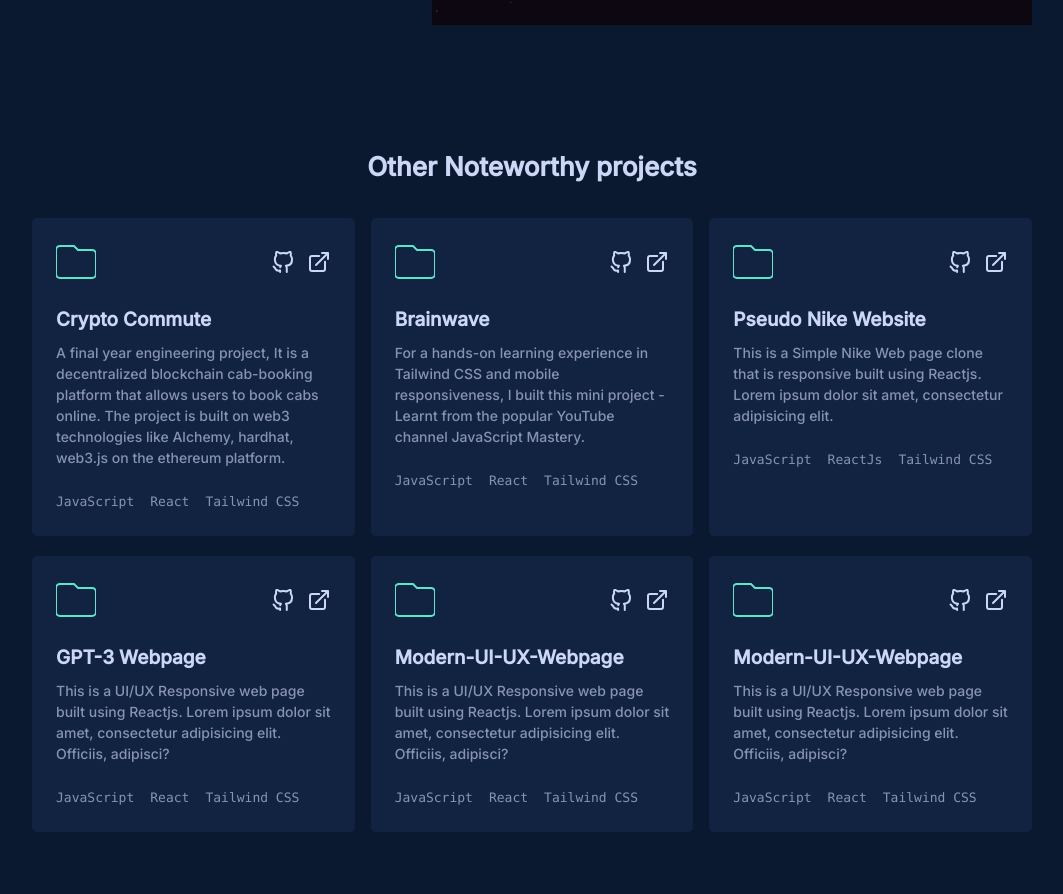
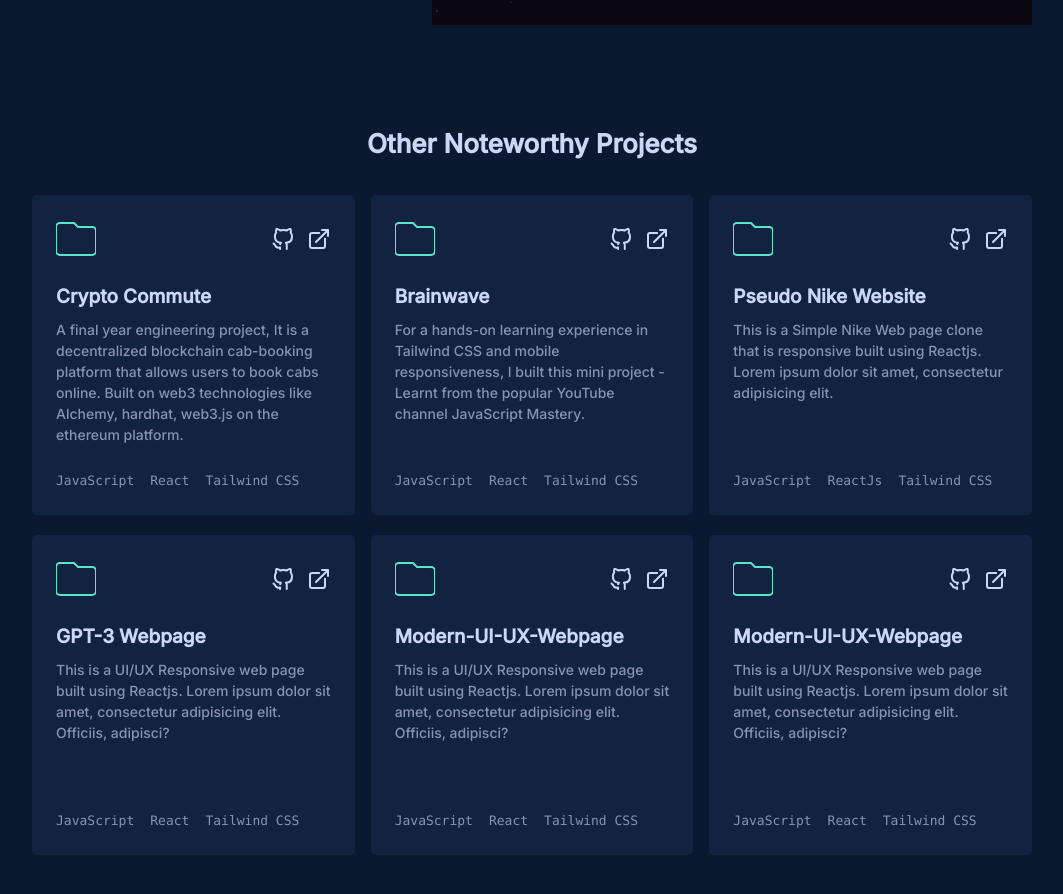
Before and after one commit to Shah1011/Portfolio-V1, a Next.js app: page / in a window 1280 px wide. Shown: the part 2701-3595 px from the top of the page, without its empty margins (108-1171 px from the left). Built offline with nearby package versions, Linux system fonts and the light colour scheme; a web font is replaced by a local one.

Commit message:
Grid Size fix MoreWork.jsx

```diff
--- a/src/components/MoreWork.jsx
+++ b/src/components/MoreWork.jsx
@@ -1,71 +1,30 @@
 'use client';
 
 import Image from 'next/image';
-import { motion, useAnimation } from 'framer-motion';
+import { motion } from 'framer-motion';
 import folder from '@/components/icons/folder.svg';
 import externallink from '@/components/icons/externallink.svg';
 import github from '@/components/icons/github.svg';
 import projectsData from '@/data/projects.json';
-import { useEffect } from 'react';
 
 export default function MoreWork() {
-  // const controls = useAnimation();
-
-  // useEffect(() => {
-  //   const handleScroll = () => {
-  //     const element = document.getElementById('more-work');
-  //     if (element) {
-  //       const offset = window.scrollY + window.innerHeight;
-  //       const elementOffset = element.offsetTop;
-  //       if (offset > elementOffset) {
-  //         controls.start('visible', { delay: 0.2, once: true });
-  //       }
-  //     }
-  //   };
-
-  //   window.addEventListener('scroll', handleScroll);
-
-  //   return () => {
-  //     window.removeEventListener('scroll', handleScroll);
-  //   };
-  // }, [controls]);
-
-  // const animationVariants = {
-  //   hidden: {
-  //     translateY: 10,
-  //     opacity: 0,
-  //   },
-  //   visible: {
-  //     translateY: 0,
-  //     opacity: 1,
-  //     transition: {
-  //       ease: 'easeIn',
-  //       duration: 0.4,
-  //     },
-  //   },
-  // };
-
   return (
     <motion.section
       initial='hidden'
-      // animate={controls}
-      // variants={animationVariants}
       id='more-work'
       className='max-lg:mx-[3rem] max-sm:mx-auto max-sm:px-8'
     >
       <div>
         <h1 className='text-primary2 text-center font-bold text-[26px] max-sm:text-[24px]'>
-          Other Noteworthy projects
+          Other Noteworthy Projects
         </h1>
       </div>
       <div className='mt-[2rem] grid grid-cols-3 max-lg:grid-cols-2 max-sm:grid-cols-1 gap-x-4 gap-y-5'>
         {projectsData.map((project, index) => (
           <motion.div
             key={index}
-            className='p-6 bg-gridcolor rounded-[5px] xl:hover:-translate-y-3 transition ease-in duration-280'
+            className='p-6 bg-gridcolor rounded-[5px] h-[320px] max-sm:h-[310px] max-sm:overflow-scroll overflow-hidden xl:hover:-translate-y-3 transition ease-in duration-280 flex flex-col justify-between'
             initial='hidden'
-            // animate='visible'
-            // variants={animationVariants}
             transition={{ delay: index * 0.5 }}
           >
             <div className='flex justify-between items-center'>
@@ -82,11 +41,13 @@ export default function MoreWork() {
               </div>
             </div>
 
-            <a href={project.externalLink} className='mt-6 flex flex-col justify-center'>
+            <a href={project.externalLink} className='mt-6 flex flex-col flex-grow'>
               <h1 className='text-primary2 font-bold text-[19px] hover:text-primary1'>
                 {project.name}
               </h1>
-              <p className='mt-2 text-primary3 font-medium text-[14px]'>{project.description}</p>
+              <p className='mt-2 text-primary3 font-medium text-[14px]'>
+                {project.description}
+              </p>
             </a>
 
             <ul className='text-primary3 font-mono text-[13px] flex gap-4 mt-6'>
--- a/src/data/projects.json
+++ b/src/data/projects.json
@@ -1,7 +1,7 @@
 [
     {
         "name": "Crypto Commute",
-        "description": "A final year engineering project, It is a decentralized blockchain cab-booking platform that allows users to book cabs online. The project is built on web3 technologies like Alchemy, hardhat, web3.js on the ethereum platform.",
+        "description": "A final year engineering project, It is a decentralized blockchain cab-booking platform that allows users to book cabs online. Built on web3 technologies like Alchemy, hardhat, web3.js on the ethereum platform.",
         "technologies": ["JavaScript", "React", "Tailwind CSS"],
         "githubLink": "XXXXXXXXXXXXXXXXXXXXXXXXXXXXXXXXXXXXXXXXXX",
         "externalLink": "XXXXXXXXXXXXXXXXXXXXXXXXXXXXXXXXXXXXXXXX"
```
